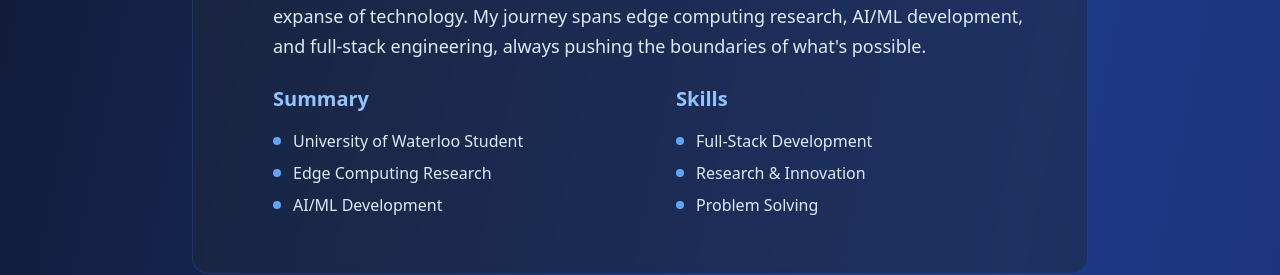
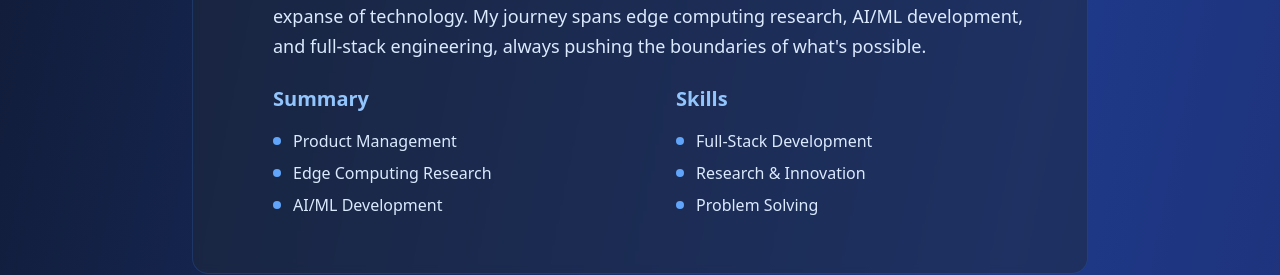
Before and after one commit to EugeneBertrand/Eugene-Bertrand, a React (Vite) app: page / in a window 1280 px wide. Shown: the part 1100-1375 px from the top of the page. Built offline with nearby package versions, Linux system fonts and the light colour scheme.

Commit message:
Update About.tsx

```diff
--- a/src/components/About.tsx
+++ b/src/components/About.tsx
@@ -24,7 +24,7 @@ const About = () => {
                     <ul className="space-y-2 text-blue-100">
                       <li className="flex items-center">
                         <div className="w-2 h-2 bg-blue-400 rounded-full mr-3"></div>
-                        University of Waterloo Student
+                        Product Management
                       </li>
                       <li className="flex items-center">
                         <div className="w-2 h-2 bg-blue-400 rounded-full mr-3"></div>
```
